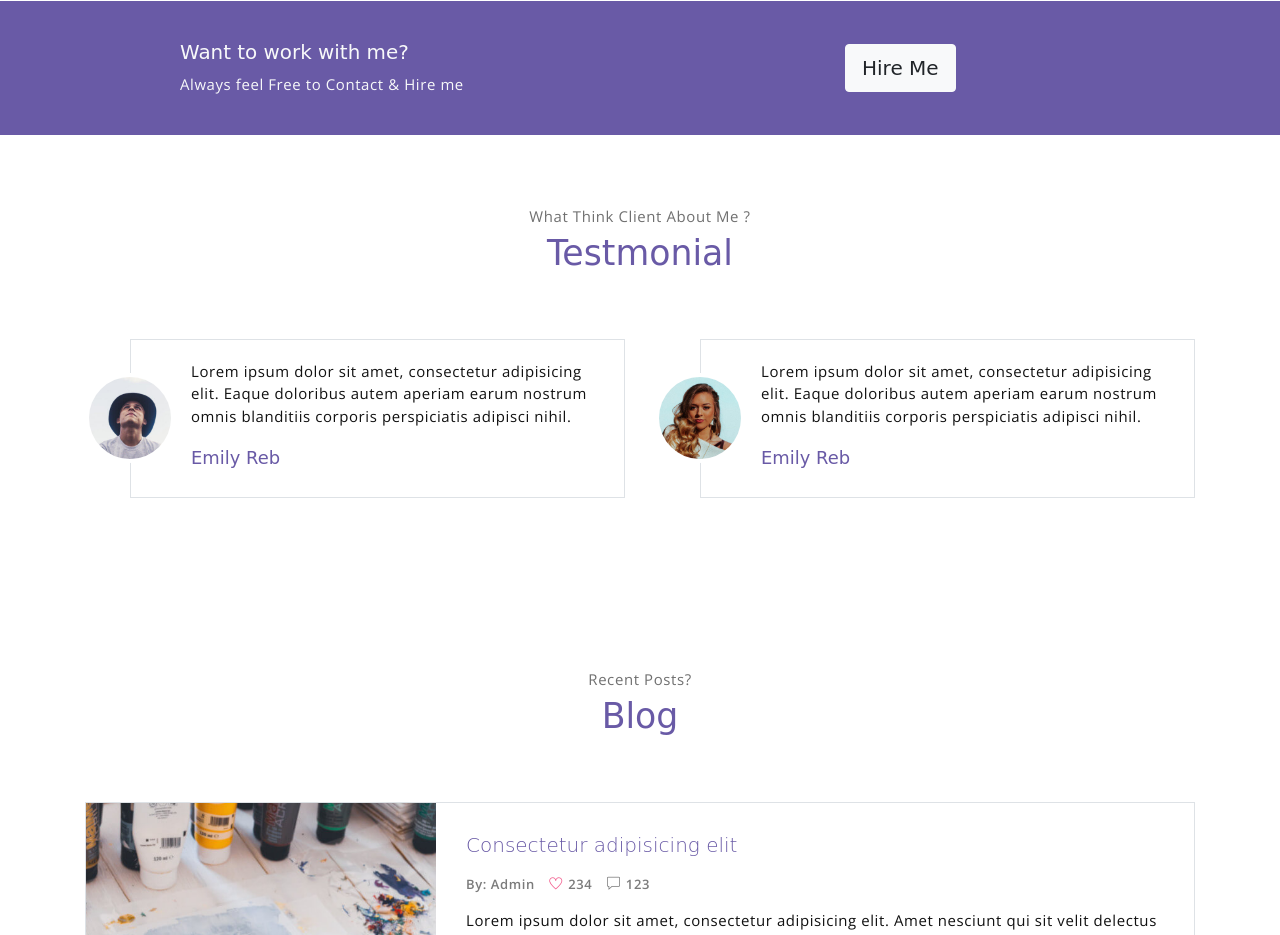
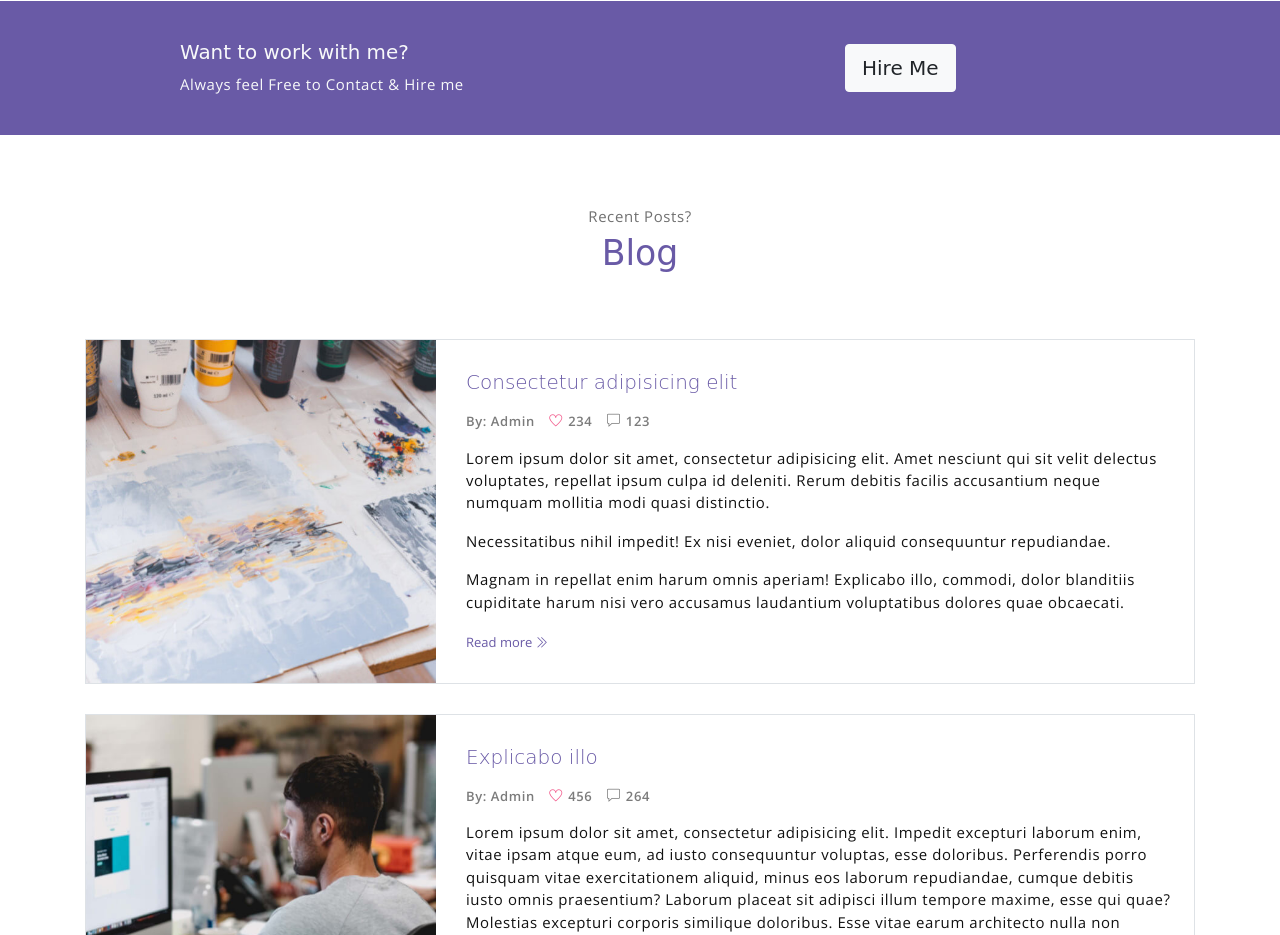
Before and after one commit to kaushal-bhatt/MyPortfolio, a plain HTML site: page index.html in a window 1280 px wide. Shown: the part 2720-3655 px from the top of the page. Drawn offline with nearby package versions, Linux system fonts and the light colour scheme; a web font is replaced by a local one.

Commit message:
Update index.html
new changes in index

```diff
--- a/index.html
+++ b/index.html
@@ -348,13 +348,12 @@
         </div> <!-- end of container -->
     </section> <!-- end of section -->
 
-    <!-- testimonial section -->
+    <!--
     <section class="section" id="testmonial">
         <div class="container text-center">
             <p class="section-subtitle">What Think Client About Me ?</p>
             <h6 class="section-title mb-6">Testmonial</h6>
 
-            <!-- row -->
             <div class="row">
                 <div class="col-md-6">
                     <div class="testimonial-card">
@@ -379,8 +378,8 @@
                     </div>
                 </div>
             </div>
-        </div> <!-- end of container -->
-    </section> <!-- end of testimonial section -->
+        </div>
+    </section>  -->
 
     <!-- blog section -->
     <section class="section" id="blog">
```
